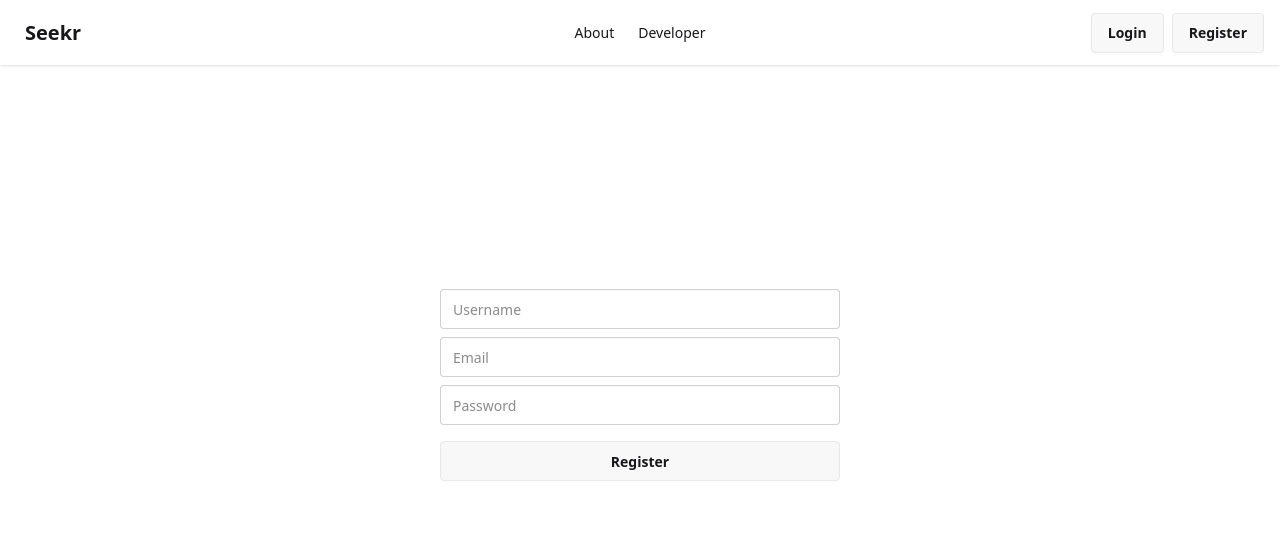
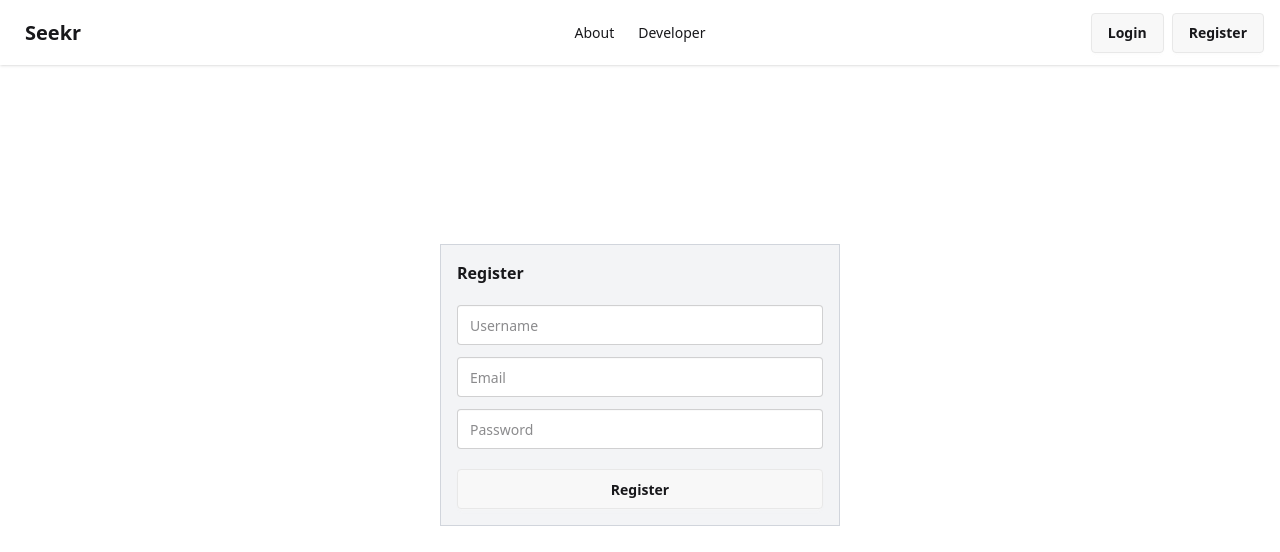
Before and after one commit to dojimori/lost-and-found-frontend, a Vue app: page /register in a window 1280 px wide. Shown: the top 552 px of the page. Built offline with nearby package versions, Linux system fonts and the light colour scheme.

Commit message:
refactor register and landing page

```diff
--- a/src/views/landing-page-view.vue
+++ b/src/views/landing-page-view.vue
@@ -6,7 +6,7 @@
                 <p class="py-6">
                     A simple place where seekers and finders meet; bring lost items back home!
                 </p>
-                <button class="btn btn-primary animate-bounce ">Get Started</button>
+                <router-link to="/register" class="btn btn-primary animate-bounce ">Get Started</router-link>
             </div>
         </div>
     </div>
--- a/src/views/login-view.vue
+++ b/src/views/login-view.vue
@@ -1,7 +1,7 @@
 <template>
     <div class="flex items-center p-4 justify-center h-[80vH] " v-motion-fade>
 
-        <form action="" class="flex flex-col w-100 bg-base-200  p-4 border border-gray-300">
+        <form action="" class="flex flex-col w-100 bg-gray-100  p-4 border border-gray-300">
             <h4 class="mb-4 font-bold">Login</h4>
             <label for="" class="floating-label">
                 <span>Email</span>
--- a/src/views/register-view.vue
+++ b/src/views/register-view.vue
@@ -1,9 +1,25 @@
 <template>
     <div class="flex items-center p-4 justify-center h-[80vH] " v-motion-fade>
-        <form action="" class="flex flex-col w-100">
-            <input type="text" class="input w-full" placeholder="Username">
-            <input type="text" class="input w-full mt-2" placeholder="Email">
-            <input type="text" class="input w-full mt-2" placeholder="Password">
+
+        <form action="" class="flex flex-col gap-1 w-100 bg-gray-100 p-4 border border-gray-300">
+            <h4 class="mb-4 font-bold">Register</h4>
+            <label for="" class="floating-label">
+                <span>Username</span>
+                <input type="text" class="input w-full" placeholder="Username">
+            </label>
+
+            <label for="" class="floating-label">
+                <span>Email</span>
+                <input type="text" class="input w-full mt-2" placeholder="Email">
+            </label>
+
+
+            <label for="" class="floating-label">
+                <span>Password</span>
+                <input type="text" class="input w-full mt-2" placeholder="Password">
+
+            </label>
+
 
             <button type="submit" class="btn mt-4">Register</button>
 
```
